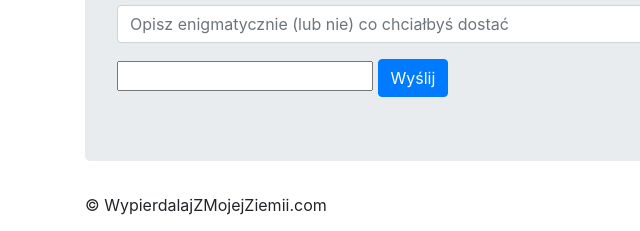
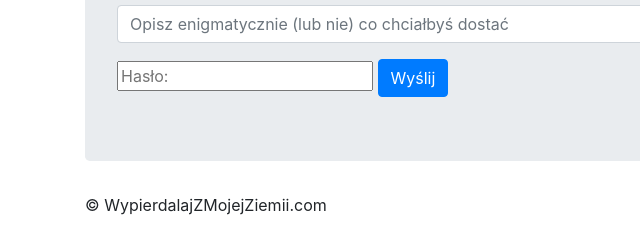
Before and after one commit to JStraczek/GiftExchange, a plain HTML site: page index.html in a window 1280 px wide. Shown: the part 405-636 px from the top of the page, 0-640 px from the left. Drawn offline with nearby package versions, Linux system fonts and the light colour scheme.

Commit message:
Update index.html

```diff
--- a/index.html
+++ b/index.html
@@ -43,7 +43,7 @@
                     <input type="text" class="form-control" id="tipInput" placeholder="Opisz enigmatycznie (lub nie) co chciałbyś dostać"  name="tip">
                 </div>
             </form>
-            <input type="password" id="passwordInput">
+            <input type="password" id="passwordInput" placeholder="Hasło: ">
             <button onCLick="SubmitForm()" type="submit" class="btn btn-primary"> Wyślij </button>
 
         </div>
```
